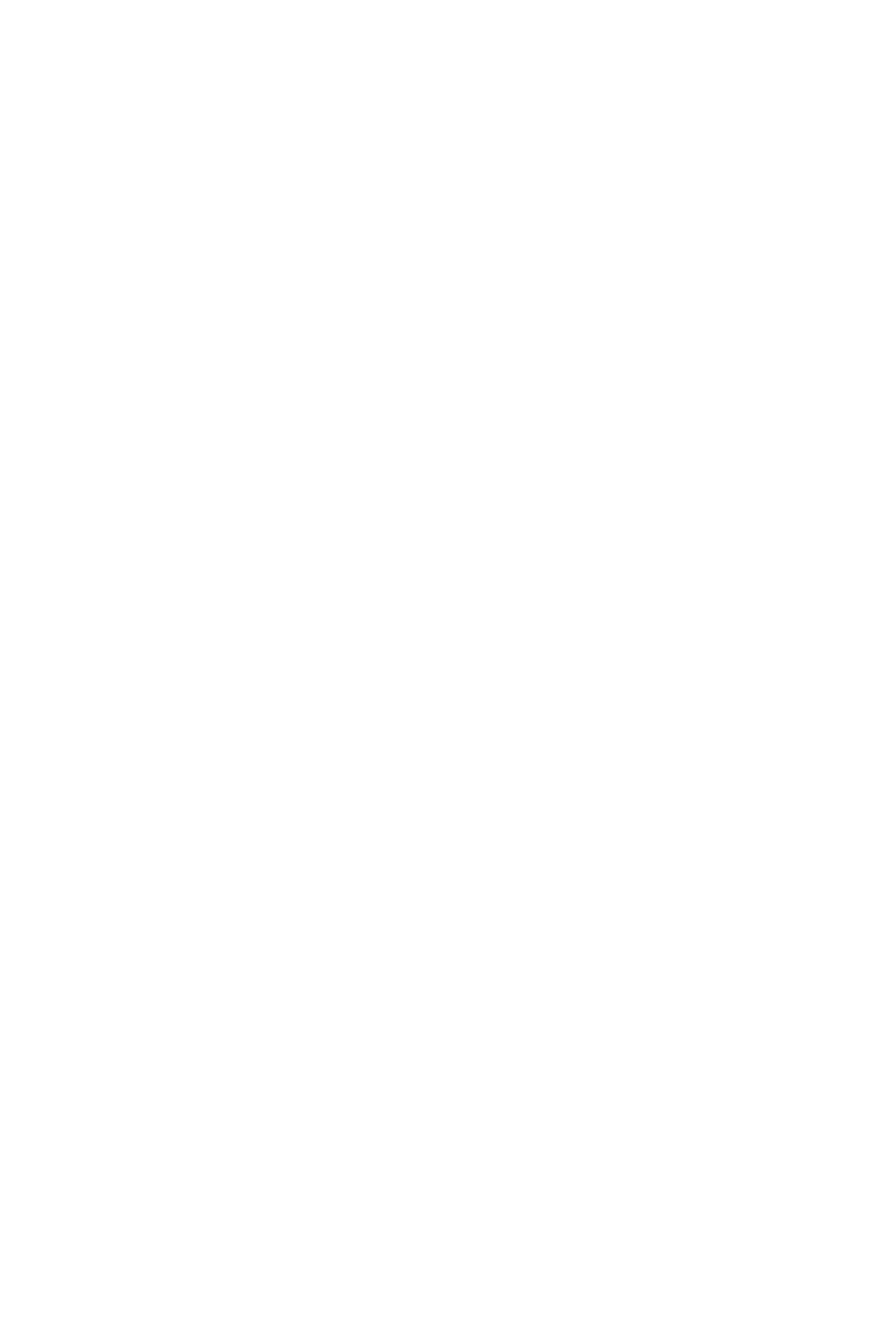
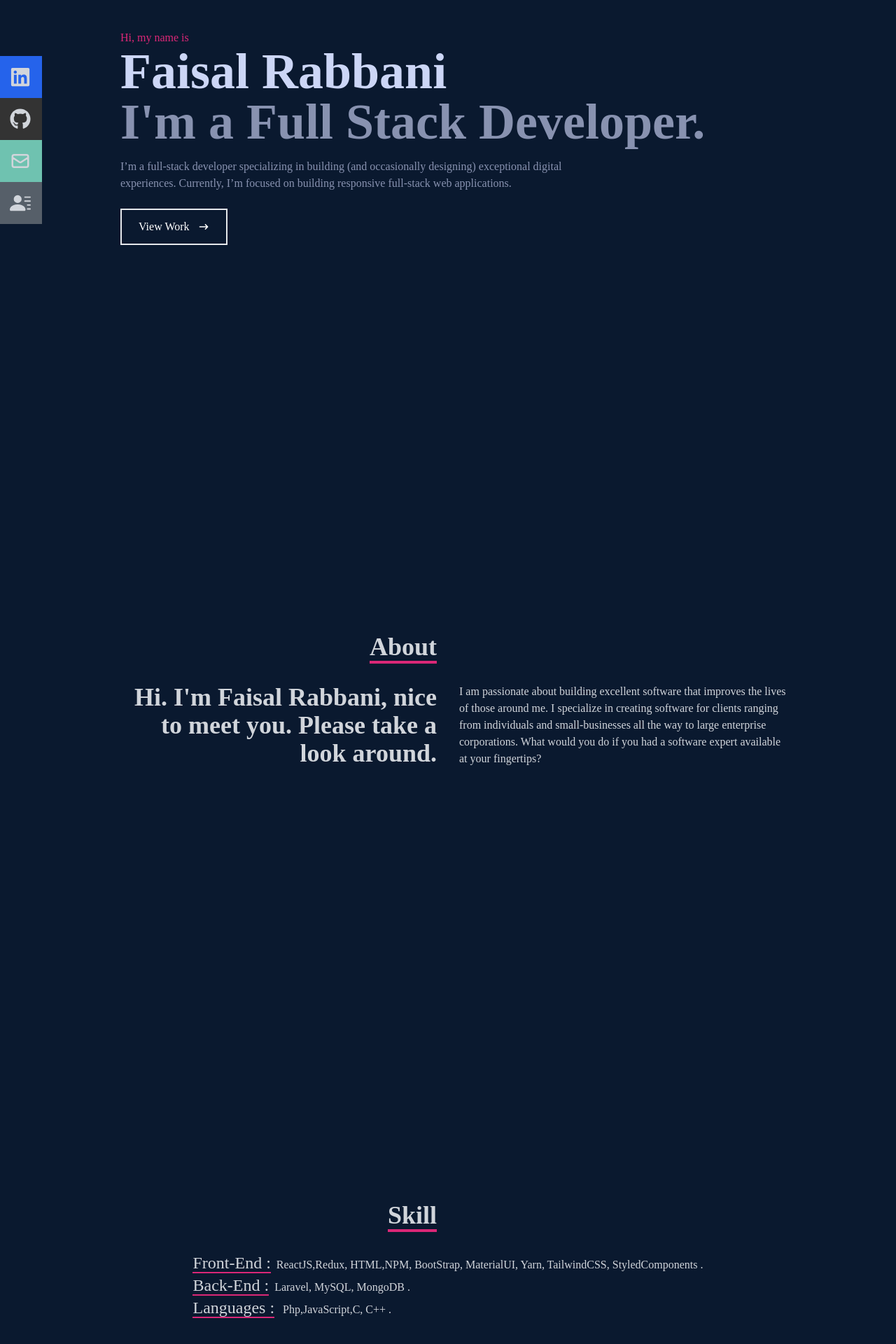
Before and after one commit to rabbani009/react-tailwind-portfolio, a React (Create React App) app: page / in a window 1280 px wide. Shown: the part 200-2120 px from the top of the page at 70% size. Before the commit the page ends 800 px from the top, so only its background shows below. Built offline with nearby package versions, Linux system fonts and the light colour scheme.

Commit message:
upto skill

```diff
--- a/src/App.js
+++ b/src/App.js
@@ -1,10 +1,16 @@
 import Navbar from "./components/Navbar";
+import Home from "./components/Home";
+import About from "./components/About";
+import Skill from "./components/Skill";
 
 function App() {
   return (
     <div className="App">
 
       <Navbar />
+      <Home />
+      <About />
+      <Skill />
 
 
     </div>
--- /dev/null
+++ b/src/components/About.jsx
@@ -0,0 +1,32 @@
+import React from 'react'
+
+const About = () => {
+  return (
+    <div name='about' className='w-full h-screen bg-[#0a192f] text-gray-300'>
+    <div className='flex flex-col justify-center items-center w-full h-full'>
+      <div className='max-w-[1000px] w-full grid grid-cols-2 gap-8'>
+        <div className='sm:text-right pb-8 pl-4'>
+          <p className='text-4xl font-bold inline border-b-4 border-pink-600'>
+            About
+          </p>
+        </div>
+        <div></div>
+        </div>
+        <div className='max-w-[1000px] w-full grid sm:grid-cols-2 gap-8 px-4'>
+          <div className='sm:text-right text-4xl font-bold'>
+            <p>Hi. I'm Faisal Rabbani, nice to meet you. Please take a look around.</p>
+          </div>
+          <div>
+            <p>I am passionate about building excellent software that improves
+            the lives of those around me. I specialize in creating software
+            for clients ranging from individuals and small-businesses all the
+            way to large enterprise corporations. What would you do if you had
+            a software expert available at your fingertips?</p>
+          </div>
+        </div>
+    </div>
+  </div>
+  )
+}
+
+export default About
--- /dev/null
+++ b/src/components/Home.jsx
@@ -0,0 +1,34 @@
+import React from 'react'
+import { HiArrowNarrowRight } from 'react-icons/hi';
+
+const home = () => {
+  return (
+    <div name='home' className='w-full h-screen bg-[#0a192f]'>
+    {/* Container */}
+    <div className='max-w-[1000px] mx-auto px-8 flex flex-col justify-center h-full'>
+      <p className='text-pink-600'>Hi, my name is</p>
+      <h1 className='text-4xl sm:text-7xl font-bold text-[#ccd6f6]'>
+       Faisal Rabbani
+      </h1>
+      <h2 className='text-4xl sm:text-7xl font-bold text-[#8892b0]'>
+        I'm a Full Stack Developer.
+      </h2>
+      <p className='text-[#8892b0] py-4 max-w-[700px]'>
+        I’m a full-stack developer specializing in building (and occasionally
+        designing) exceptional digital experiences. Currently, I’m focused on
+        building responsive full-stack web applications.
+      </p>
+      <div>
+        <button className='text-white group border-2 px-6 py-3 my-2 flex items-center hover:bg-pink-600 hover:border-pink-600'>
+          View Work
+          <span className='group-hover:rotate-90 duration-300'>
+            <HiArrowNarrowRight className='ml-3 ' />
+          </span>
+        </button>
+      </div>
+    </div>
+  </div>
+  )
+}
+
+export default home
--- a/src/components/Navbar.jsx
+++ b/src/components/Navbar.jsx
@@ -1,5 +1,7 @@
 import React,{useState} from 'react'
-import {FaBars, FaTimes} from 'react-icons/fa'
+import {FaBars, FaTimes,FaGithub,FaLinkedin} from 'react-icons/fa'
+import { HiOutlineMail } from 'react-icons/hi';
+import { BsFillPersonLinesFill } from 'react-icons/bs';
 import Logo from '../assets/logo.png'
 
 const Navbar = () => {
@@ -9,7 +11,7 @@ const Navbar = () => {
 
   return (
 
-<div className='fixed w-full h-[80px] flex justify-between items-center px-4 bg-[#153462] text-gray-300'>
+<div className='fixed w-full h-[80px] flex justify-between items-center px-4 bg-[#0a192f] text-gray-300'>
 
         <div>
             <img src={Logo} alt="Logo Image"/>
@@ -37,7 +39,7 @@ const Navbar = () => {
 
 {/* Mobile Menu */}
 
-        <ul className={!nav ? 'hidden' : 'absolute top-0 left-0 w-full h-screen bg-[#153462] flex flex-col justify-center items-center'}>
+        <ul className={!nav ? 'hidden' : 'absolute top-0 left-0 w-full h-screen bg-[#0a192f] flex flex-col justify-center items-center'}>
 
             <li className='py-6 text-4xl'>Home</li>
             <li className='py-6 text-4xl'>About</li>
@@ -49,7 +51,44 @@ const Navbar = () => {
 
 {/* Social icons */}
 
-    <div className='hidden'></div>
+    <div className='hidden lg:flex fixed flex-col top-[35%] left-0'>
+
+    <ul>
+          <li className='w-[160px] h-[60px] flex justify-between items-center ml-[-100px] hover:ml-[-10px] duration-300 bg-blue-600'>
+            <a
+              className='flex justify-between items-center w-full text-gray-300'
+              href='/'
+            >
+              Linkedin <FaLinkedin size={30} />
+            </a>
+          </li>
+          <li className='w-[160px] h-[60px] flex justify-between items-center ml-[-100px] hover:ml-[-10px] duration-300 bg-[#333333]'>
+            <a
+              className='flex justify-between items-center w-full text-gray-300'
+              href='/'
+            >
+              Github <FaGithub size={30} />
+            </a>
+          </li>
+          <li className='w-[160px] h-[60px] flex justify-between items-center ml-[-100px] hover:ml-[-10px] duration-300 bg-[#6fc2b0]'>
+            <a
+              className='flex justify-between items-center w-full text-gray-300'
+              href='/'
+            >
+              Email <HiOutlineMail size={30} />
+            </a>
+          </li>
+          <li className='w-[160px] h-[60px] flex justify-between items-center ml-[-100px] hover:ml-[-10px] duration-300 bg-[#565f69]'>
+            <a
+              className='flex justify-between items-center w-full text-gray-300'
+              href='/'
+            >
+              Resume <BsFillPersonLinesFill size={30} />
+            </a>
+          </li>
+        </ul>
+
+    </div>
 
 
 </div>
--- /dev/null
+++ b/src/components/Skill.jsx
@@ -0,0 +1,42 @@
+import React from 'react'
+
+const Skill = () => {
+  return (
+
+    <div name ='skills' className='w-full h-screen bg-[#0a192f] text-gray-300'>
+        <div className='flex flex-col justify-center items-center w-full h-full'>
+        <div className='max-w-[1000px] w-full grid grid-cols-2 gap-8'>
+        <div className='sm:text-right pb-8 pl-4'>
+          <p className='text-4xl font-bold inline border-b-4 border-pink-600'>
+            Skill
+          </p>
+        </div>
+
+        </div>
+
+                <ol className="list">
+                    <li className="item space-x-2">
+                    <p className='text-2xl font-normal inline border-b-2 border-pink-600'> Front-End :</p>
+                    <span>
+                        ReactJS,Redux, HTML,NPM, BootStrap, MaterialUI, Yarn, TailwindCSS, StyledComponents .
+                    </span>
+                    </li>
+                    <li className="item space-x-2">
+                    <p className='text-2xl font-normal inline border-b-2 border-pink-600'>Back-End :</p>
+                    <span className='sm:text-right'>
+                        Laravel, MySQL, MongoDB .
+                    </span>
+                    </li>
+                    <li className="item space-x-2">
+                    <p className='text-2xl font-normal inline border-b-2 border-pink-600'>Languages :</p>
+                    <span> Php,JavaScript,C, C++ .</span>
+                    </li>
+                </ol>
+    </div>
+
+</div>
+
+  )
+}
+
+export default Skill
```
